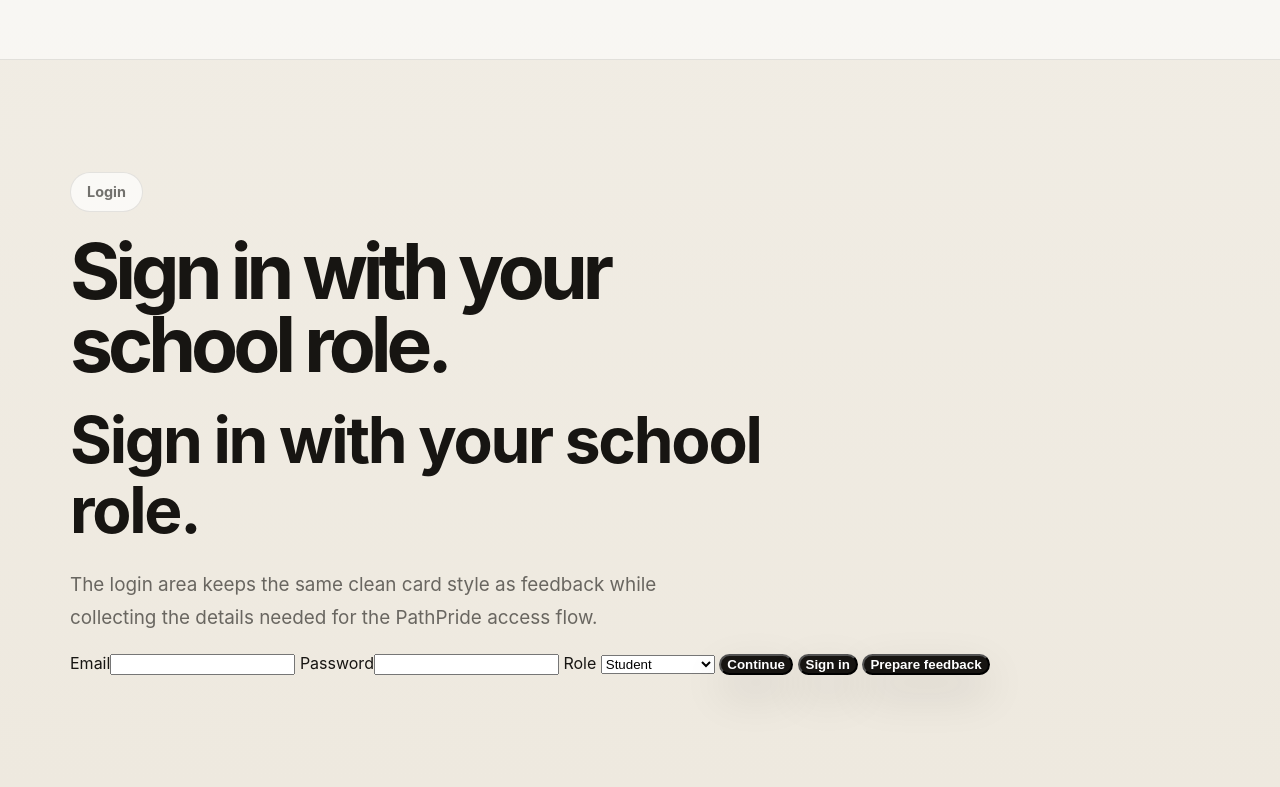
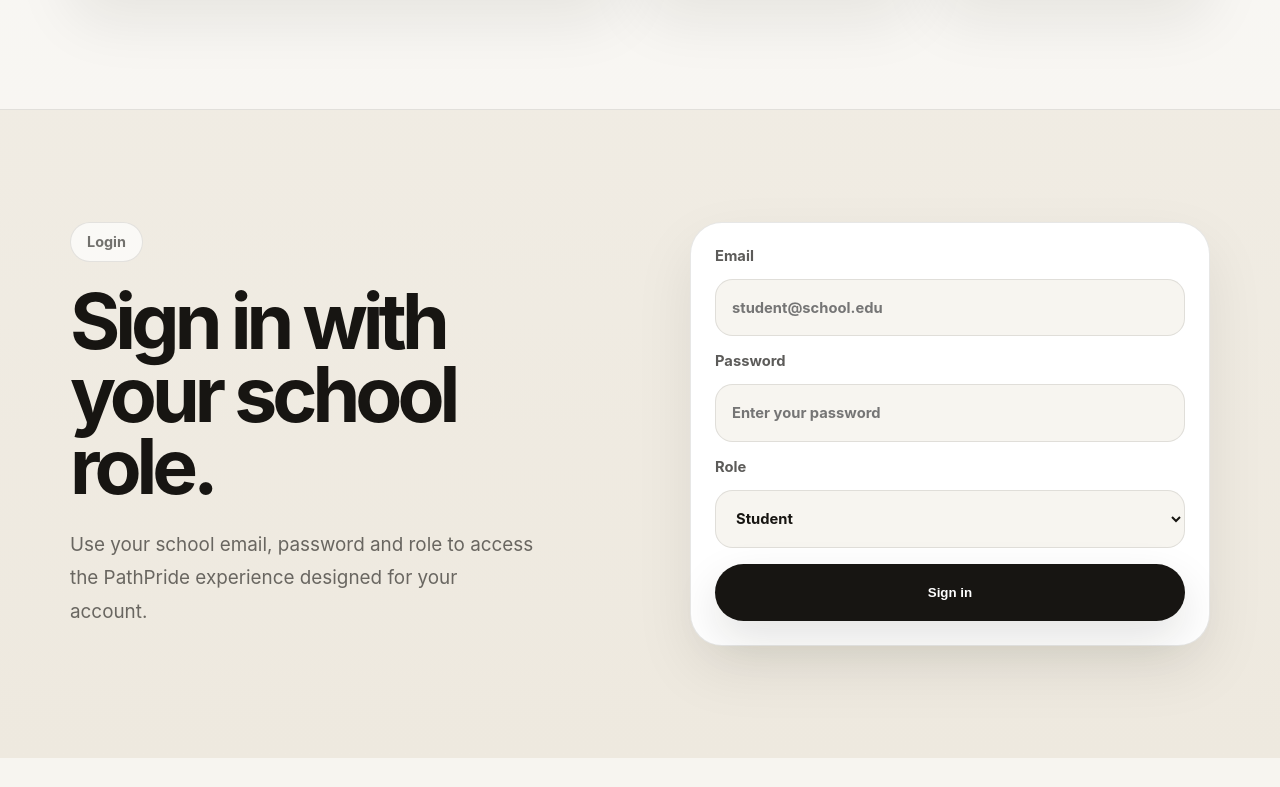
Before and after one commit to ivaan-singh/pyp-pathpride-test, a plain HTML site: page main-page/index.html in a window 1280 px wide. Shown: the part 1867-2654 px from the top of the page. After the commit the page ends 2625 px from the top, so only its background shows below. Drawn offline with Linux system fonts and the light colour scheme.

Commit message:
Format sign in section

```diff
--- a/main-page/index.html
+++ b/main-page/index.html
@@ -311,7 +311,6 @@
       .stat-card,
       .feedback-card,
       .login-card {
-      .feedback-card {
         border: 1px solid rgba(23, 21, 18, 0.1);
         border-radius: 2rem;
         box-shadow: 0 24px 60px rgba(23, 21, 18, 0.08);
@@ -393,7 +392,6 @@
 
       .feedback-layout,
       .login-layout {
-      .feedback-layout {
         display: grid;
         grid-template-columns: 0.85fr 1.15fr;
         gap: 3rem;
@@ -402,7 +400,6 @@
 
       .feedback-card,
       .login-card {
-      .feedback-card {
         display: grid;
         gap: 1rem;
         background: white;
@@ -411,6 +408,9 @@
 
       .login-card {
         align-self: stretch;
+        max-width: 520px;
+        width: 100%;
+        justify-self: end;
       }
 
       .field-row {
@@ -489,8 +489,12 @@
         .overview-grid,
         .feedback-layout,
         .login-layout {
-        .feedback-layout {
           grid-template-columns: 1fr;
+        }
+
+        .login-card {
+          justify-self: stretch;
+          max-width: none;
         }
 
         .hero {
@@ -538,9 +542,7 @@
         <div class="nav-links">
           <a href="#home">Home</a>
           <a href="#overview">Overview</a>
-          <a href="#feedback">Feedback</a>
-        </div>
-        </div>
+          <a href="#login">Sign in</a>
         </div>
       </div>
     </nav>
@@ -552,8 +554,7 @@
           <h1>Celebrate student pride with clarity and purpose.</h1>
           <p class="hero-copy">PathPride brings public school spirit, house progress, achievements and student feedback into one refined digital home.</p>
           <div class="hero-actions">
-            <a class="button" href="https://forms.office.com/">Feedback</a>
-            <a class="button" href="https://forms.office.com/">Feedback</a>
+            <a class="button" href="#login">Sign in</a>
             <a class="secondary-button" href="#overview">View overview</a>
           </div>
         </div>
@@ -634,13 +635,18 @@
         <div>
           <p class="eyebrow">Login</p>
           <h2 class="section-title compact-title">Sign in with your school role.</h2>
-          <h2 class="section-title">Sign in with your school role.</h2>
-          <p class="section-copy">The login area keeps the same clean card style as feedback while collecting the details needed for the PathPride access flow.</p>
+          <p class="section-copy">Use your school email, password and role to access the PathPride experience designed for your account.</p>
         </div>
 
-        <form class="login-card">
-          <label>Email<input name="login-email" type="email" autocomplete="email" /></label>
-          <label>Password<input name="login-password" type="password" autocomplete="current-password" /></label>
+        <form class="login-card" aria-label="PathPride sign in form">
+          <label>
+            Email
+            <input name="login-email" type="email" autocomplete="email" placeholder="student@school.edu" />
+          </label>
+          <label>
+            Password
+            <input name="login-password" type="password" autocomplete="current-password" placeholder="Enter your password" />
+          </label>
           <label>
             Role
             <select name="role">
@@ -649,12 +655,9 @@
               <option>Teacher</option>
             </select>
           </label>
-          <button class="button form-button" type="button">Continue</button>
           <button class="button form-button" type="button">Sign in</button>
-          <button class="button form-button" type="button">Prepare feedback</button>
         </form>
       </section>
     </main>
-    </footer>
   </body>
 </html>
```
